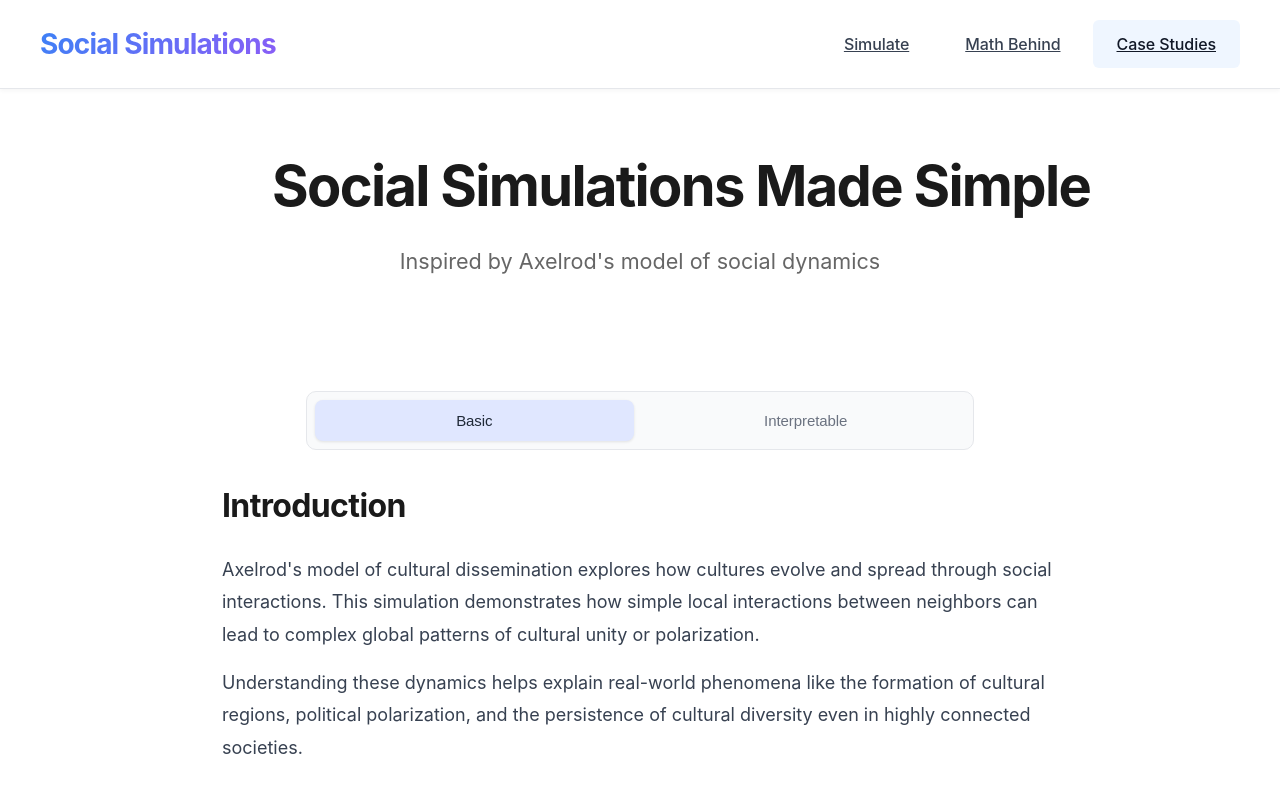
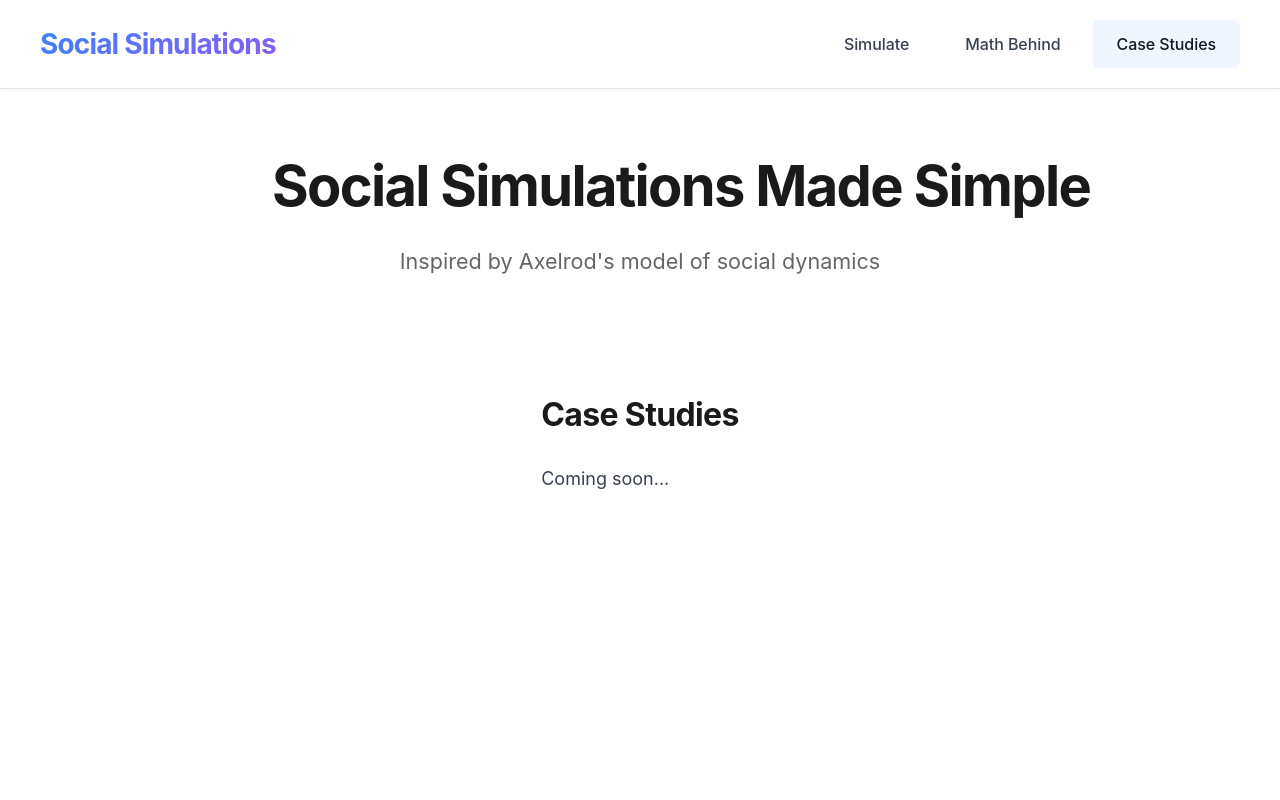
Before and after one commit to MartinZust123/social-simulations, a React (Vite) app: page /case-studies in a window 1280 px wide. Shown: the top 800 px of the page. Built offline with nearby package versions, Linux system fonts and the light colour scheme.

Commit message:
Some stylistic improvements

```diff
--- a/src/App.css
+++ b/src/App.css
@@ -52,6 +52,8 @@
   transition: all 0.2s ease;
   letter-spacing: -0.005em;
   position: relative;
+  text-decoration: none;
+  display: inline-block;
 }
 
 .nav-button:hover {
--- a/src/App.jsx
+++ b/src/App.jsx
@@ -4,6 +4,7 @@ import './App.css'
 import Navbar from './components/Navbar'
 import SimulationPage from './components/SimulationPage'
 import MathPage from './components/MathPage'
+import CaseStudiesPage from './components/CaseStudiesPage'
 
 function App() {
   const [gridSize, setGridSize] = useState(10);
@@ -502,7 +503,7 @@ function App() {
           />
         } />
         <Route path="/math-behind" element={<MathPage />} />
-        <Route path="/case-studies" element={<MathPage />} />
+        <Route path="/case-studies" element={<CaseStudiesPage />} />
         <Route path="*" element={<Navigate to="/" replace />} />
       </Routes>
     </div>
--- /dev/null
+++ b/src/components/CaseStudiesPage.jsx
@@ -0,0 +1,14 @@
+function CaseStudiesPage() {
+  return (
+    <main className="math-content">
+      <div className="math-section">
+        <h2 className="math-heading">Case Studies</h2>
+        <p className="math-text">
+          Coming soon...
+        </p>
+      </div>
+    </main>
+  );
+}
+
+export default CaseStudiesPage;
```
